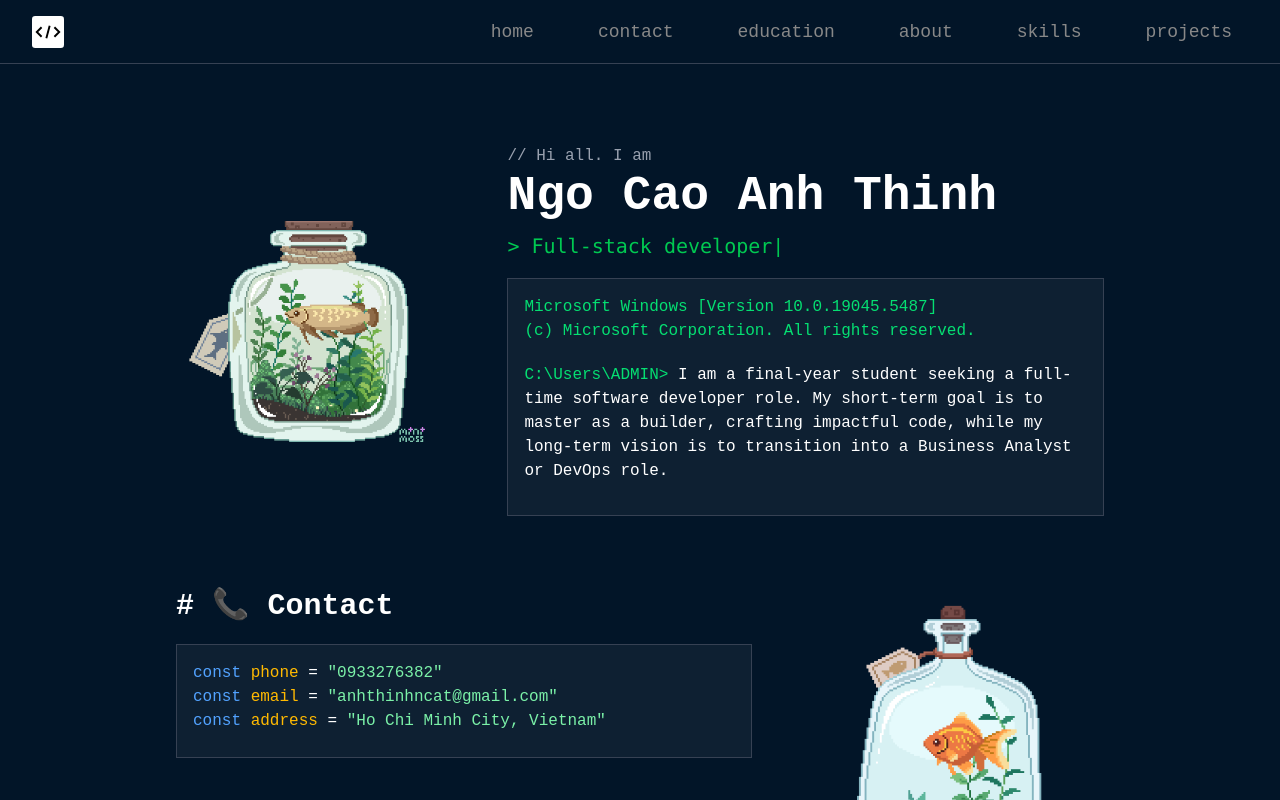
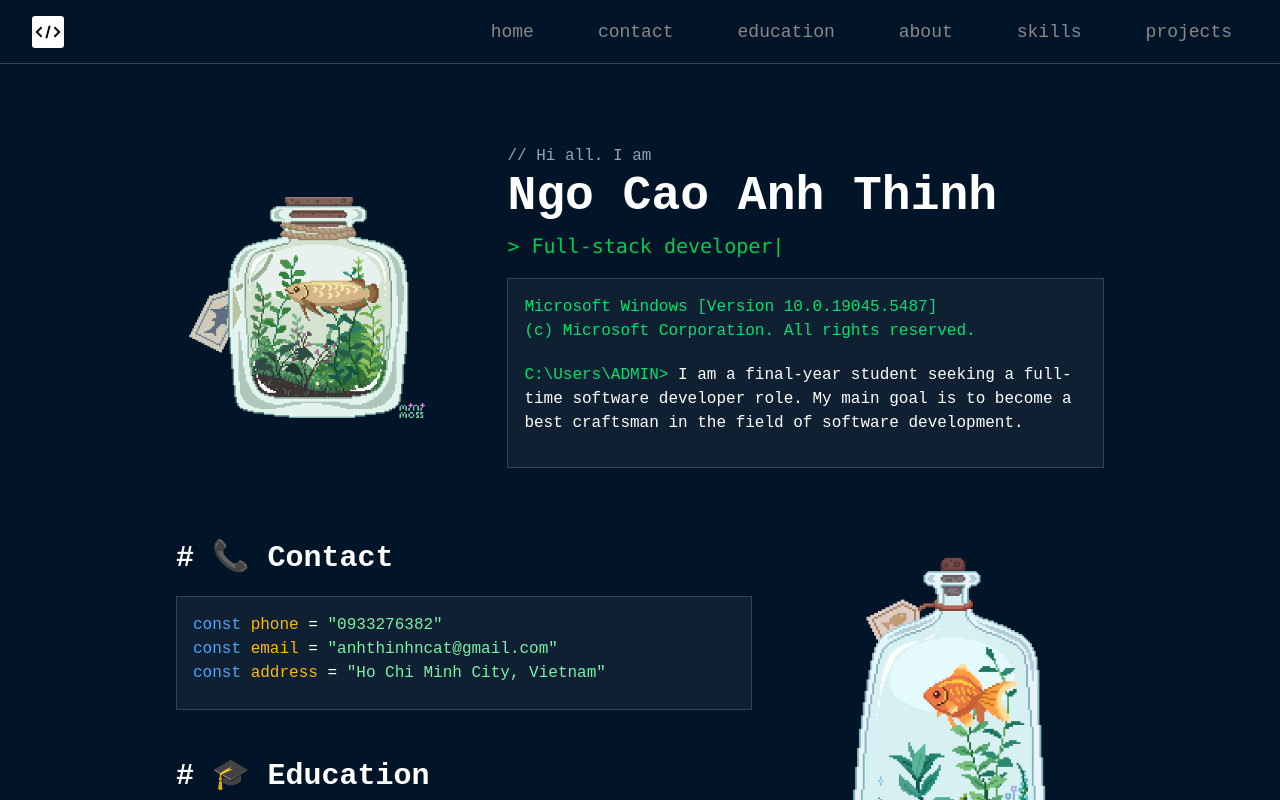
Before and after one commit to byronncat/portfolio-2025, a React (Vite) app: page / in a window 1280 px wide. Built offline with nearby package versions, Linux system fonts and the light colour scheme.

Commit message:
update introduction

```diff
--- a/src/core/Introduction.tsx
+++ b/src/core/Introduction.tsx
@@ -47,13 +47,11 @@ export default function Introduction({
           <p className="text-green-400">
             (c) Microsoft Corporation. All rights reserved.
           </p>
-          {/* prettier-ignore */}
           <p className="text-white mt-5">
-            <span className="text-green-400">C:\Users\ADMIN&gt;</span>{" "}
-            I am a final-year student seeking a full-time software developer role.
-            My short-term goal is to master as a builder, crafting impactful code,
-            while my long-term vision is to transition into a Business Analyst or
-            DevOps role.
+            <span className="text-green-400">C:\Users\ADMIN&gt;</span> I am a
+            final-year student seeking a full-time software developer role. My
+            main goal is to become a best craftsman in the field of software
+            development.
           </p>
         </div>
       </div>
```
